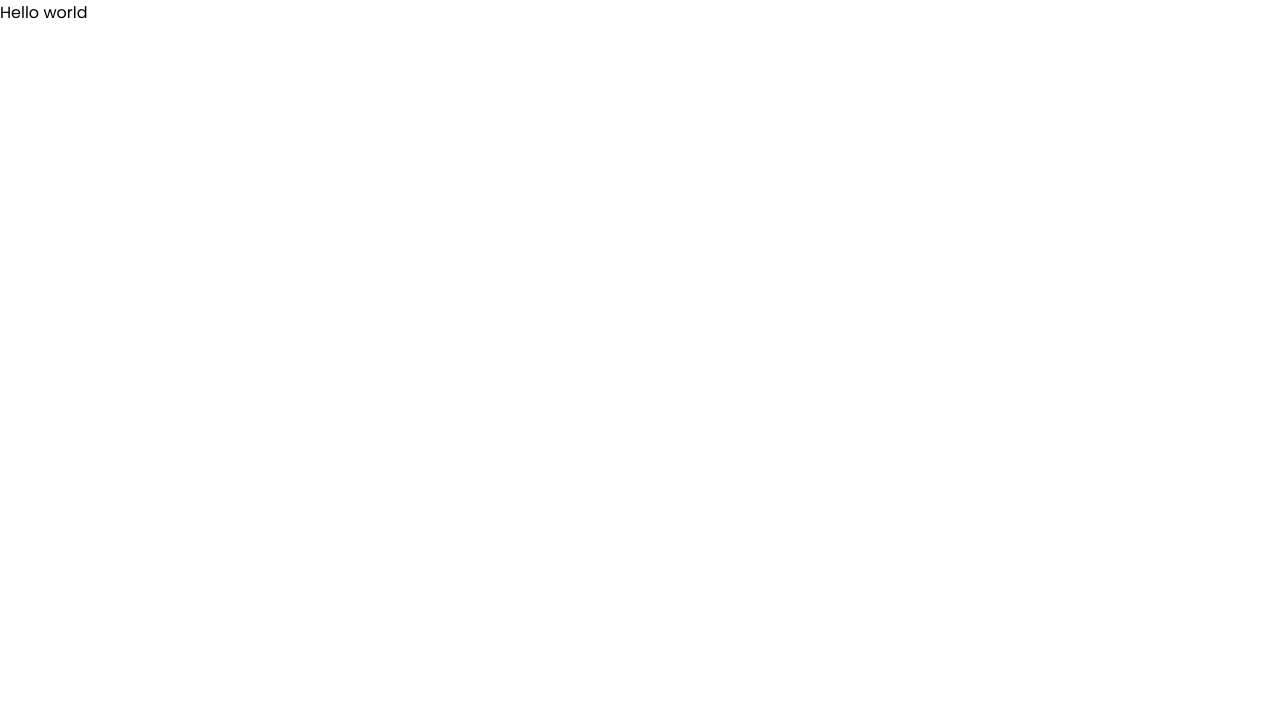
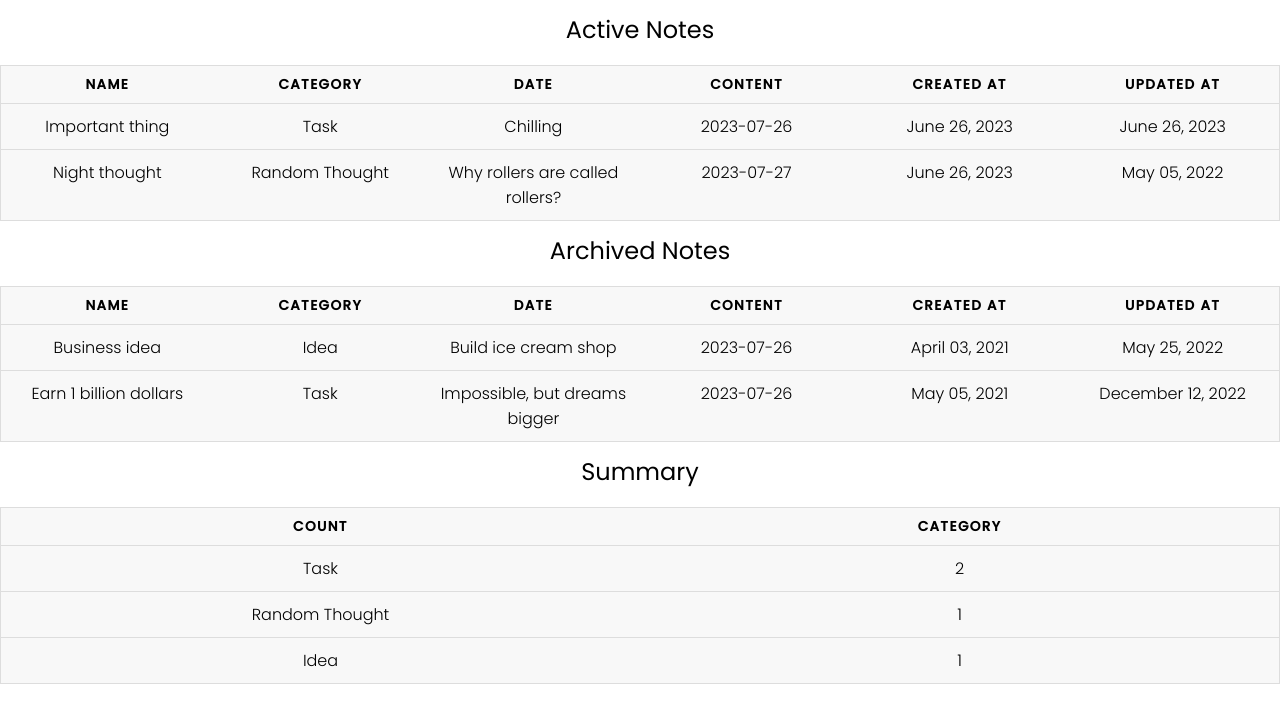
Before and after one commit to kuslosolodka/notes-app-react, a React (Vite) app: page / in a window 1280 px wide. Shown: the top 722 px of the page. Built offline with nearby package versions, Linux system fonts and the light colour scheme.

Commit message:
feat: + app component

```diff
--- a/src/App.tsx
+++ b/src/App.tsx
@@ -1,8 +1,13 @@
-/* eslint-disable unicorn/filename-case */
 import React from 'react'
 
+import { Notes } from './pages/Notes.tsx'
+
 const App: React.FC = () => {
-    return <p>Hello world</p>
+    return (
+        <>
+            <Notes />
+        </>
+    )
 }
 
 export { App }
```
